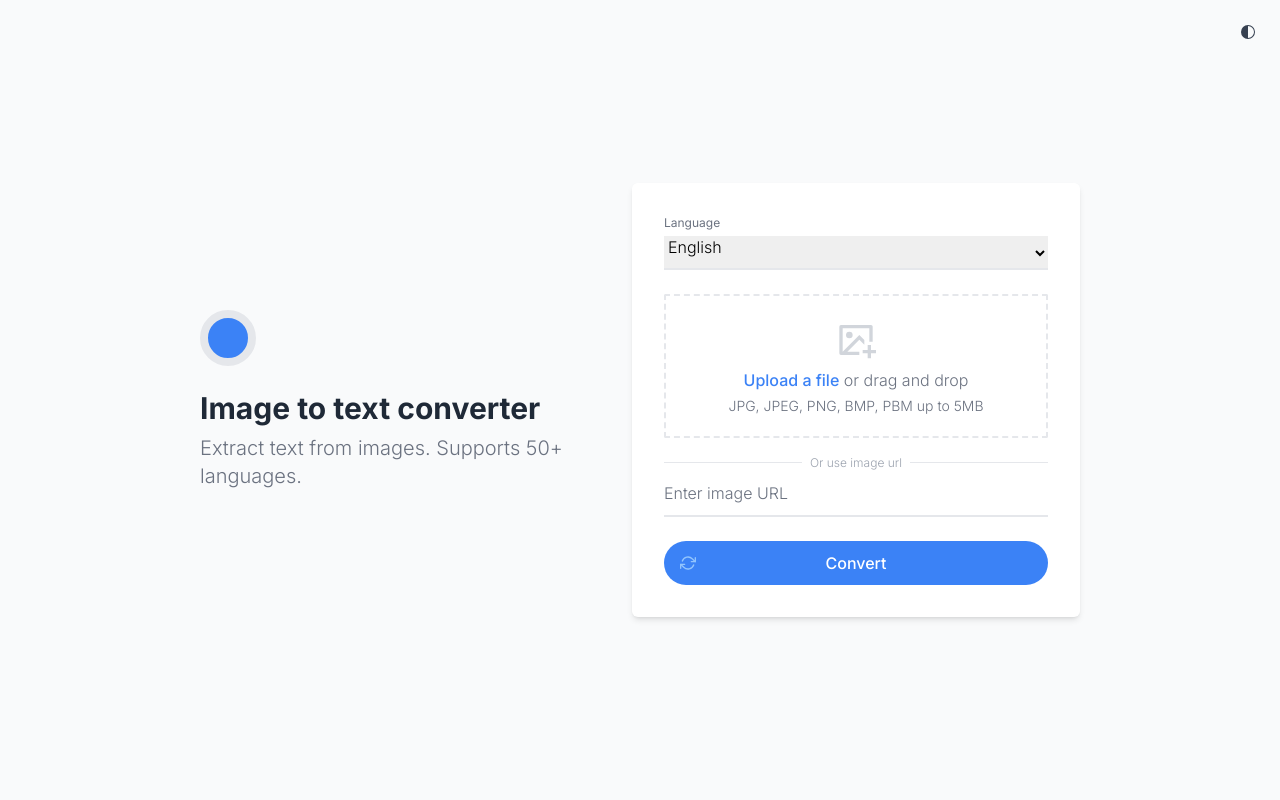
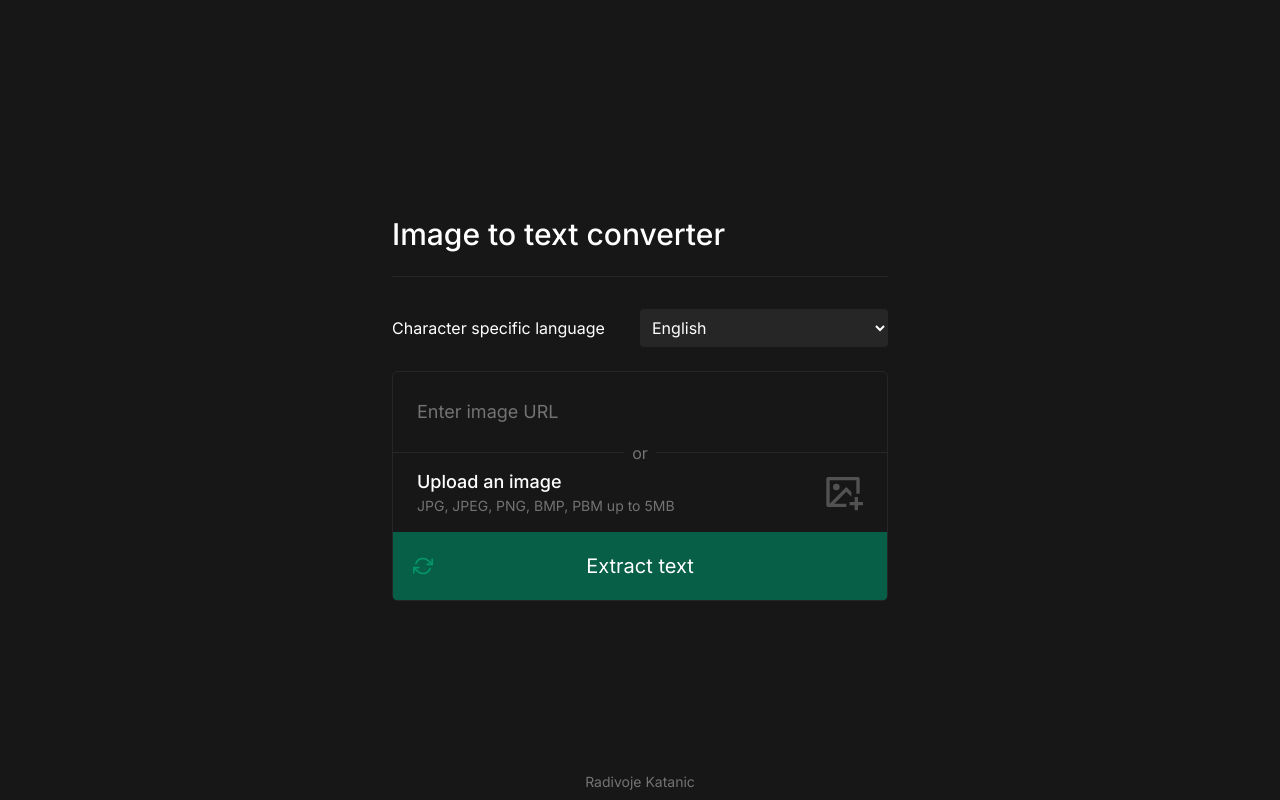
Before and after one commit to rkatanic/convertify, a React (Create React App) app: page / in a window 1280 px wide. Built offline with nearby package versions, Linux system fonts and the light colour scheme.

Commit message:
Update 5 files

```diff
--- a/src/App.tsx
+++ b/src/App.tsx
@@ -1,8 +1,16 @@
 import ImageToTextConverter from "./components/ImageToTextConverter";
 
 const App = (): JSX.Element => (
-  <div className="App h-screen flex bg-gray-50 dark:bg-gray-900">
+  <div className="App h-screen flex bg-neutral-900">
     <ImageToTextConverter />
+    <a
+      className="text-neutral-500 text-sm absolute bottom-2 left-1/2 translate-x-[-50%] hover:text-sky-400"
+      href="https://github.com/rkatanic"
+      target="_blank"
+      rel="noreferrer"
+    >
+      Radivoje Katanic
+    </a>
   </div>
 );
 
--- a/src/components/Button.tsx
+++ b/src/components/Button.tsx
@@ -19,7 +19,7 @@ const Button = ({
 }: Props): JSX.Element => (
   <button
     {...props}
-    className={`disabled:cursor-not-allowed cursor-pointer hover:bg-blue-600 relative text-md text-white font-medium bg-blue-500 rounded-full py-2.5 px-4 ${
+    className={`disabled:cursor-not-allowed cursor-pointer hover:bg-emerald-900 relative text-xl text-white bg-emerald-800 rounded-b p-5 ${
       fullWidth ? "w-full" : ""
     }`}
     type="button"
@@ -27,7 +27,7 @@ const Button = ({
   >
     <div className="absolute flex w-16">
       <FiRefreshCw
-        className={`absolute top-1 stroke-blue-300 ${
+        className={`absolute top-1 stroke-emerald-600 ${
           isConverting ? "animate-spin " : ""
         }`}
       />
--- a/src/components/ImageToTextConverter.tsx
+++ b/src/components/ImageToTextConverter.tsx
@@ -15,9 +15,6 @@ import {
   setImageUrl,
   setLanguage,
 } from "../actions/conversionActions";
-import { VscColorMode } from "react-icons/vsc";
-import { ReactComponent as GradientTopRight } from "../assets/gradient-top-right.svg";
-import { ReactComponent as GradientBottomLeft } from "../assets/gradient-bottom-left.svg";
 
 const initialState = {
   language: DEFAULT_LANGUAGE.key,
@@ -63,67 +60,47 @@ const ImageToTextConverter = (): JSX.Element => {
     dispatch(initNewConversion());
   };
 
-  const handleDarkModeToggle = () => {
-    if (document.body.classList.contains("dark")) {
-      document.body.classList.remove("dark");
-    } else {
-      document.body.classList.add("dark");
-    }
-  };
-
   return (
-    <div className="flex items-center flex-col lg:flex-row px-2 py-4 gap-4 m-auto w-full max-w-4xl">
-      <GradientTopRight />
-      <GradientBottomLeft />
-      <VscColorMode
-        onClick={handleDarkModeToggle}
-        className="z-10 fixed top-6 right-6 fill-gray-700 cursor-pointer dark:fill-gray-400"
-      />
-      <div className="z-10 flex flex-col items-center text-center lg:text-start lg:items-start m-auto max-w-md">
-        <div className="h-14 w-14 border-8 bg-blue-500 rounded-full mb-4 dark:border-gray-800"></div>
-        <h1 className="font-bold text-3xl my-2 text-gray-800 dark:text-gray-50">
-          Image to text converter
-        </h1>
-        <p className="text-xl font-thin text-gray-500 dark:text-gray-400">
-          Extract text from images. Supports 50+ languages.
-        </p>
-      </div>
-      <div className="z-10 w-full max-w-md">
+    <div className="flex items-center flex-col py-4 px-2 gap-4 m-auto w-full max-w-lg">
+      <h1 className="font-medium text-3xl py-6 my-4 text-white w-full border-b border-neutral-800">
+        Image to text converter
+      </h1>
+      <div className="z-10 w-full">
         {error !== ErrorType.NO_ERROR && (
           <Error error={error} onClose={handleErrorBannerClose} />
         )}
-        <div className="rounded-md flex flex-col gap-6 w-full m-auto bg-white shadow-md p-8">
+        <Languages
+          setLanguage={handleLanguageSet}
+          selectedLanguage={language}
+        />
+        <div className="rounded-md w-full my-6 border border-neutral-800">
           {text ? (
             <TextWrapper text={text} initNewConversion={handleNewConversion} />
           ) : (
             <>
-              <Languages
-                setLanguage={handleLanguageSet}
-                selectedLanguage={language}
+              <input
+                data-testid="image-url-input"
+                type="text"
+                placeholder="Enter image URL"
+                className="h-20 p-6 text-white outline-0 text-lg placeholder:text-neutral-500 w-full bg-transparent"
+                value={imageUrl}
+                onChange={handleImageUrlChange}
               />
+              <div className="w-full text-center h-0">
+                <hr className="w-full -mb-[0.75rem] border-neutral-800" />
+                <span className="bg-neutral-900 px-2 text-md text-neutral-500">
+                  or
+                </span>
+              </div>
               <OCRFileUpload
                 handleError={handleErrorSet}
                 setImage={handleImageFileUpload}
                 disabled={isConverting}
               />
-              <div className="w-full text-center -mb-4">
-                <hr className="w-full -mb-[0.875rem]" />
-                <span className="font-thin bg-white px-2 text-xs text-gray-400">
-                  Or use image url
-                </span>
-              </div>
-              <input
-                data-testid="image-url-input"
-                type="text"
-                placeholder="Enter image URL"
-                className="focus:border-blue-500 outline-0 text-md font-thin placeholder:text-gray-500 w-full border-b-2 pb-2.5"
-                value={imageUrl}
-                onChange={handleImageUrlChange}
-              />
 
               <Button
                 {...{ disabled: isConverting || !(imageFile || imageUrl) }}
-                text="Convert"
+                text="Extract text"
                 fullWidth
                 onClick={handleImageToTextConversion}
                 isConverting={isConverting}
--- a/src/components/Languages.tsx
+++ b/src/components/Languages.tsx
@@ -12,14 +12,17 @@ const Languages = ({ setLanguage, selectedLanguage }: Props): JSX.Element => {
   };
 
   return (
-    <div>
-      <label htmlFor="languages" className="text-xs text-gray-500 mb-1 block">
-        Language
+    <div className="flex justify-between flex-wrap gap-4 items-baseline">
+      <label
+        htmlFor="languages"
+        className="text-white flex-1 whitespace-nowrap"
+      >
+        Character specific language
       </label>
       <select
         data-testid="languages"
         id="languages"
-        className="text-md font-thin border-b-2 focus:border-blue-500 outline-0 pb-2.5 w-full"
+        className="text-md rounded focus:border-blue-500 outline-0 p-2 text-white bg-neutral-800 flex-1"
         onChange={handleLanguageSelect}
         value={selectedLanguage}
       >
--- a/src/components/OCRFileUpload.tsx
+++ b/src/components/OCRFileUpload.tsx
@@ -46,7 +46,7 @@ const OCRFileUpload = ({
   };
 
   return (
-    <div className="h-36 cursor-pointer hover:bg-gray-50 border-dashed border-2 rounded-sm p-6">
+    <div className="cursor-pointer flex border-dashed p-6 h-20">
       <input
         id="file-upload"
         disabled={disabled}
@@ -57,22 +57,27 @@ const OCRFileUpload = ({
       />
       <label
         htmlFor="file-upload"
-        className="cursor-pointer flex flex-col items-center gap-2 text-center"
+        className="cursor-pointer flex justify-between w-full items-center gap-6"
       >
-        <RiImageAddLine size="2.5rem" className="fill-gray-300" />
         <div>
           {file.name === "" ? (
-            <div className="mb-1">
-              <span className="text-blue-500 font-medium">Upload a file</span>{" "}
-              <span className="text-gray-500 font-thin">or drag and drop</span>
+            <div className="">
+              <span className="text-white text-lg font-medium">
+                Upload an image
+              </span>{" "}
+              <p className="text-neutral-500 text-sm">
+                {file.size ? (
+                  file.size
+                ) : (
+                  <>JPG, JPEG, PNG, BMP, PBM up to 5MB</>
+                )}
+              </p>
             </div>
           ) : (
             file.name
           )}
-          <p className="text-gray-500 text-sm font-thin">
-            {file.size ? file.size : <>JPG, JPEG, PNG, BMP, PBM up to 5MB</>}
-          </p>
         </div>
+        <RiImageAddLine size="2.5rem" className="fill-neutral-600" />
       </label>
     </div>
   );
```
